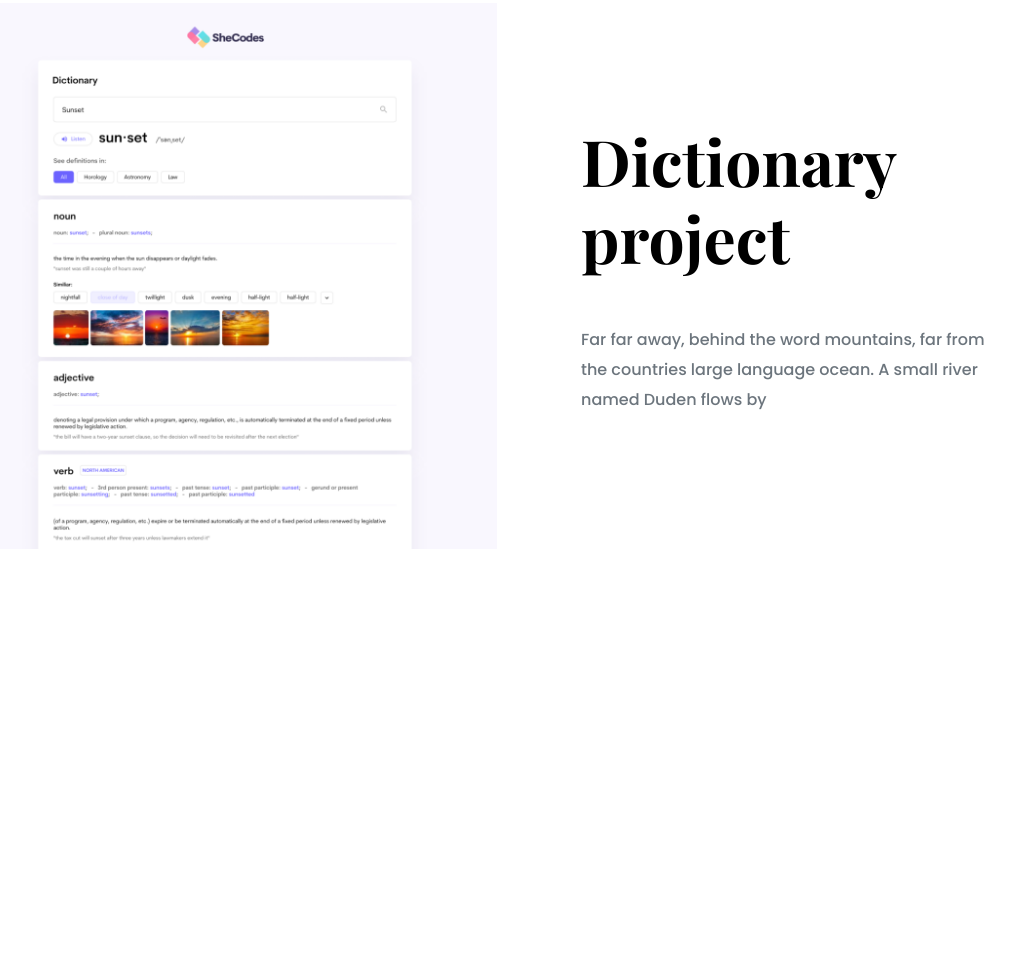
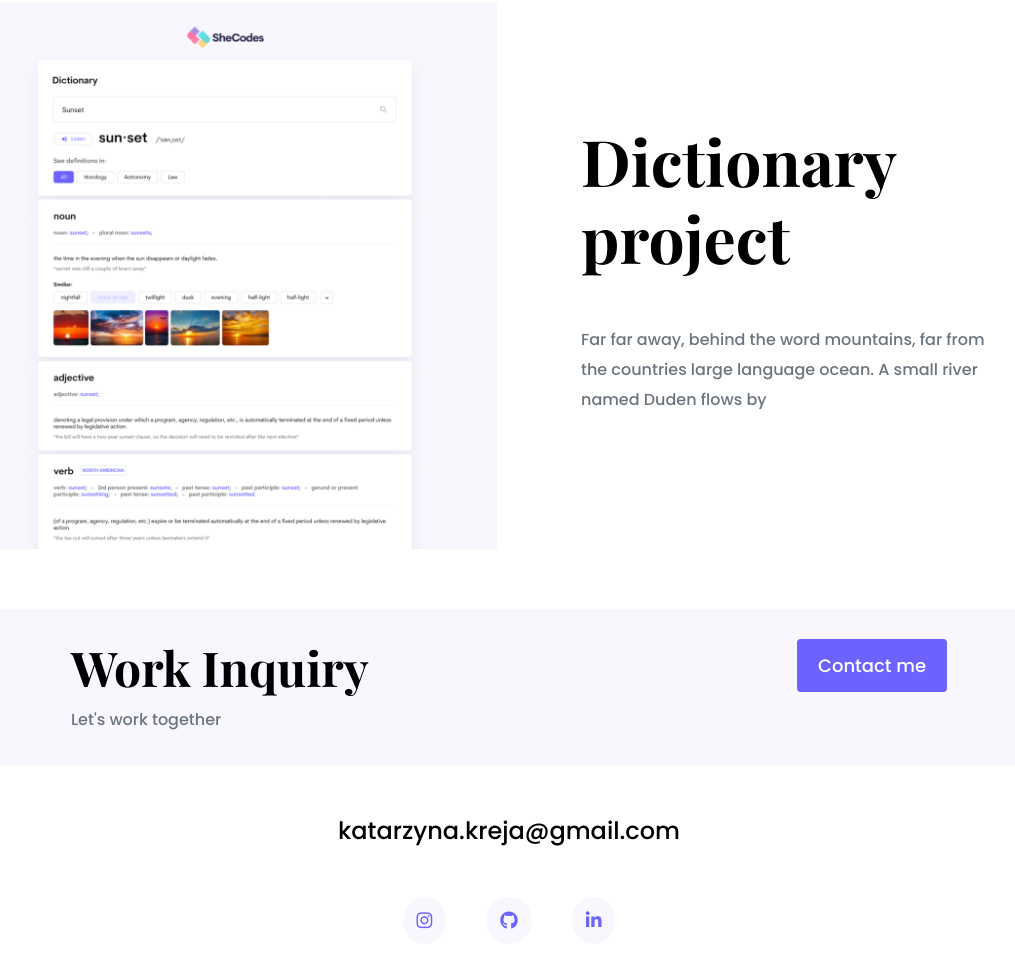
Before and after one commit to KatarzynaKreja/portfolio-project, a plain HTML site: page index.html in a window 1280 px wide. Shown: the part 1995-2963 px from the top of the page, without its empty margins (131-1146 px from the left). Before the commit the page ends 2592 px from the top, so only its background shows below. Drawn offline with nearby package versions, Linux system fonts and the light colour scheme.

Commit message:
footer creation and styling

```diff
--- a/index.html
+++ b/index.html
@@ -95,6 +95,25 @@
           </div>
         </div>
       </div>
+      <footer>
+        <div class=" d-flex justify-content-between contact-box mb-5">
+          <div><h4>Work Inquiry</h4>
+          <p class="text-muted"> Let's work together</p></div>
+          <div><a href="" class="d-none d-md-block btn btn-branding">Contact me</a></div>
+
+        </div>
+        <div class="d-flex justify-content-center mb-5">
+          <a href="mailto:katarzyna.kreja@gmail.com" class="email-link">
+            katarzyna.kreja@gmail.com
+        </a>
+      </div>
+
+        <div class="social-links d-flex justify-content-center mb-5">
+          <a target="_blank" href="https://www.instagram.com/kat_jusza"> <i class="fab fa-instagram"></i></a>
+          <a href="https://github.com/KatarzynaKreja" target="_blank"><i class="fab fa-github"></i> </a>
+          <a href="https://www.linkedin.com/in/katarzyna-kreja-03a30b198/" target="_blank"> <i class="fab fa-linkedin-in"></i></i></a>
+        </div>
+      </footer>
     </div>
   </body>
 </html>
--- a/styles/portfolio.css
+++ b/styles/portfolio.css
@@ -65,6 +65,10 @@ h2 {
   padding: 120px 60px 0;
 }
 @media (max-width: 960px) {
+  .contact-box {
+    padding: 30px;
+  }
+
   .project-description {
     padding: 0;
     text-align: center;
@@ -76,7 +80,10 @@ h2 {
   h2 {
     font-size: 44px;
   }
-  .hero {
+  h4 {
+    font-size: 26px;
+  }
+  .btn .hero {
     padding: 80px 20px;
   }
   .content-container {
@@ -109,6 +116,9 @@ nav a:hover,
 nav li.active a {
   color: var(--branding-color);
 }
+footer {
+  margin: 60px 0;
+}
 
 .content h1 {
   font-size: 64px;
@@ -133,3 +143,36 @@ nav li.active a {
 .content {
   margin: 30px;
 }
+
+.social-links a {
+  margin: 0 20px;
+  color: var(--branding-color);
+  background: var(--secondary-color);
+  padding: 10px 14px;
+  font-size: 18px;
+  border-radius: 50%;
+  transition: all 150ms ease-in-out;
+}
+.email-link {
+  text-decoration: none;
+  color: black;
+  font-size: 24px;
+}
+.email-link:hover {
+  color: var(--branding-color);
+}
+.social-links a:hover {
+  color: white;
+  background: var(--branding-color);
+}
+.contact-box {
+  padding: 30px 120px;
+  border-radius: 10px;
+  background: var(--secondary-color);
+}
+.contact-box h4 {
+  font-size: 48px;
+}
+.contact-box p {
+  margin: 0;
+}
```
